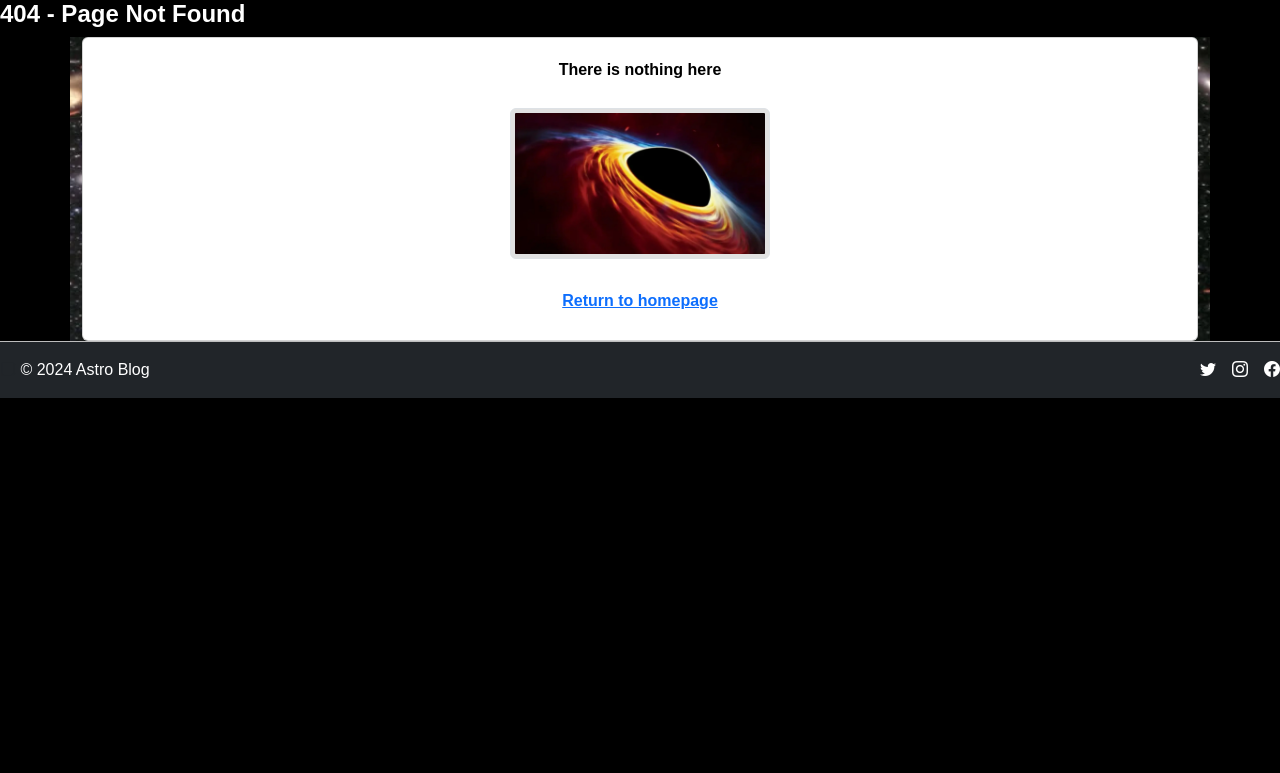
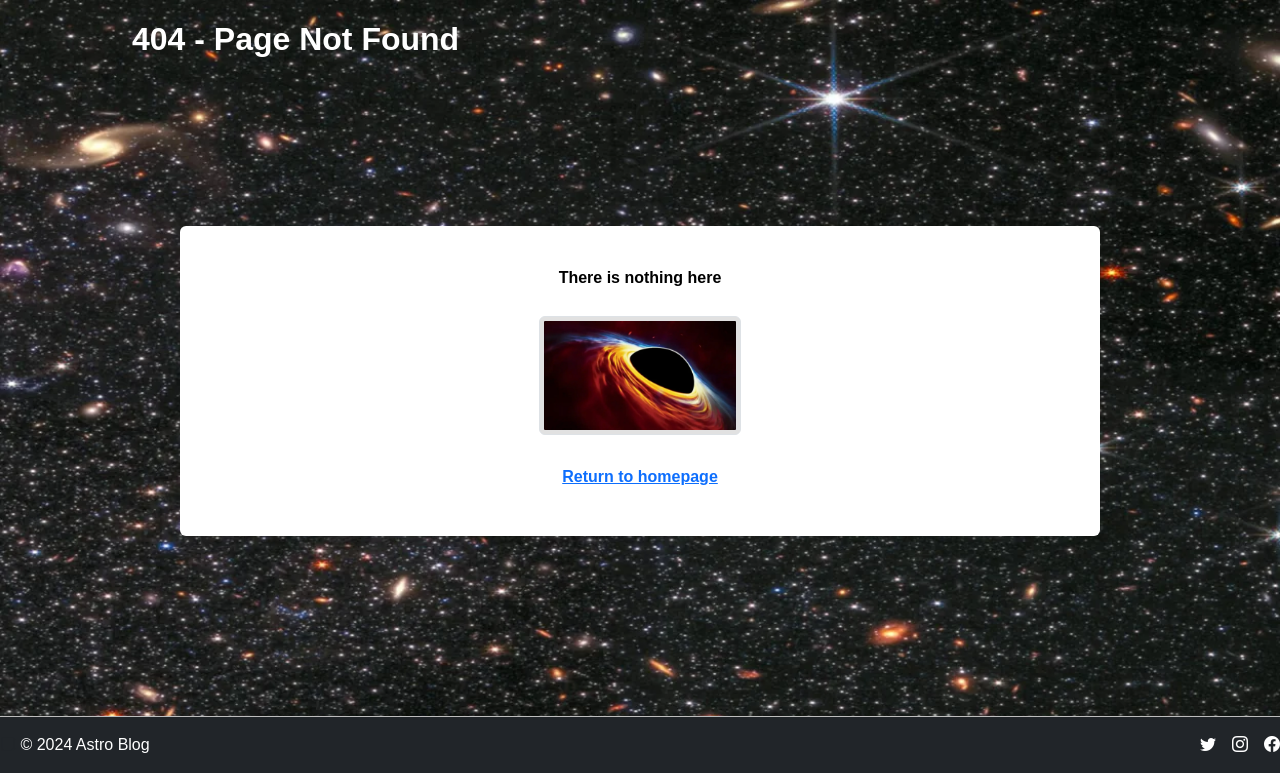
Before and after one commit to Harmonica-Men/AstroShare-Blog, a Django app: template blogger/templates/404.html in a window 1280 px wide. Shown: the part 56-829 px from the top of the page. Before the commit the page ends 454 px from the top, so only its background shows below. Run offline with Django 4.2, Linux system fonts and the light colour scheme; the template is opened without the code that fills it, so the values that code supplies are empty; some libraries are stand-ins or nearby versions.

Commit message:
Optimize 404 template

```diff
--- a/AstroShareBlog/settings.py
+++ b/AstroShareBlog/settings.py
@@ -40,7 +40,7 @@ SECRET_KEY = 'django-insecure-m@=5yl8r(&a%ez6c5#le$5%za(cqckq#53bvnl^)24-p3zgobe
 CLOUDINARY_URL = "CLOUDINARY_URL"
 
 # SECURITY WARNING: don't run with debug turned on in production!
-DEBUG = True
+DEBUG = False
 
 ALLOWED_HOSTS = ['8000-harmonicame-astroshareb-tykmah5chi5.ws.codeinstitute-ide.net',
                  '.herokuapp.com']
--- a/blogger/templates/404.html
+++ b/blogger/templates/404.html
@@ -3,12 +3,16 @@
 {% block title %}Page Not Found{% endblock %}
 {% block content %}
 
-<h4>404 - Page Not Found</h4>
+
 {% with image_url='/images/background.webp' %}
-<div class="container" style="background: url('{% static image_url %}') no-repeat fixed top right / cover;">
-    <section>
-        <div class="card steps--background-white">
-            <div class="container-custom">
+
+<div class="container-sub" style="background: url('{% static image_url %}') no-repeat fixed top right / cover;">
+    <h2 style="padding-left: 7rem;">404 - Page Not Found</h2>
+    <section class="container-banner"  style="padding: 10rem;">
+
+
+        <div class="container-custom steps--background-white rounded">
+            <div class="container-sub">
                 <div class="container-sub">
                     <p><strong>There is nothing here</strong></p>
                     <img src="/static/images/black-hole1.webp" class="img-thumbnail w-25" alt="404 - black hole">
```
